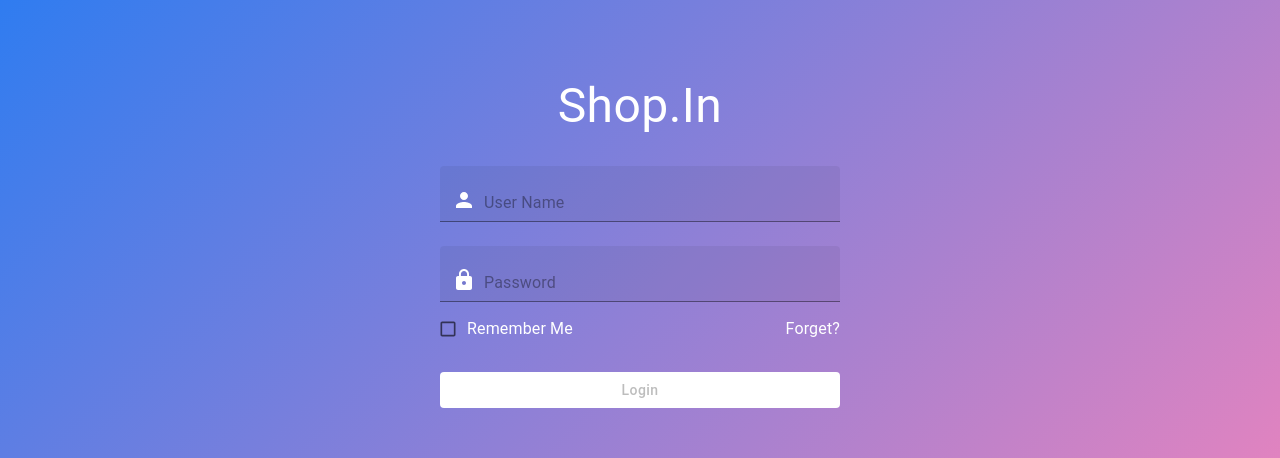
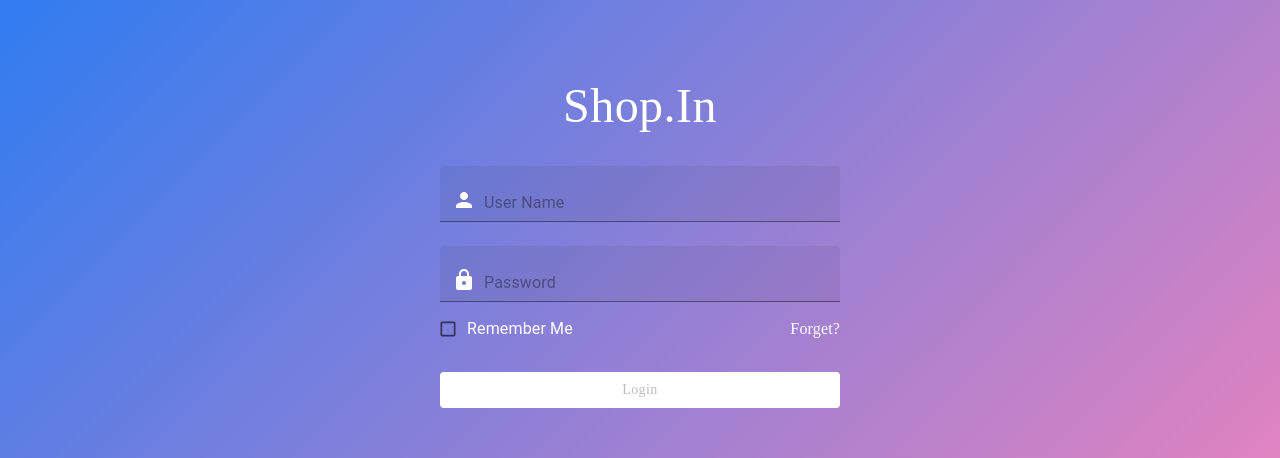
Before and after one commit to kalle2709/Shop.In, a React (Create React App) app: page / in a window 1280 px wide. Shown: the part 161-619 px from the top of the page. Built offline with nearby package versions, Linux system fonts and the light colour scheme.

Commit message:
font change sin login page

```diff
--- a/src/components/Login/Login.css
+++ b/src/components/Login/Login.css
@@ -11,6 +11,7 @@
 .title{
     text-align: center;
     font-size: 3rem!important;
+
 }
 .loginbox{
     width:25rem;
--- a/src/components/Login/Login.tsx
+++ b/src/components/Login/Login.tsx
@@ -23,6 +23,7 @@ const textFieldStyle = {
 
 const checkBoxStyle = {
     color: 'none',
+    fontFamily:'cursive',
           '&.Mui-checked': {
             color: '#f384bb',
         },
@@ -35,8 +36,9 @@ const buttonStyle={
     marginTop:'1.5rem',
     color:'black',
     '&: hover':{
-        background:'white',
-    }
+        background:'#f384bb',
+    },
+    fontFamily:'cursive'
 }
 
 const Login = () => {
@@ -69,7 +71,7 @@ const Login = () => {
     <div className = "loginpage">
             <Box className = "loginbox">
                 <Stack spacing={3}>
-                    <Typography className="title">Shop.In</Typography>
+                    <Typography className="title" sx={{fontFamily:'cursive'}}>Shop.In</Typography>
                     <TextField  placeholder="User Name" variant="filled" sx = {textFieldStyle}
                         onChange={handleUsernameChange}
                         value={userName}
@@ -118,7 +120,7 @@ const Login = () => {
                             label="Remember Me"
 
                             />
-                        <Typography className='forget'>Forget?</Typography>
+                        <Typography className='forget' sx={{fontFamily:'cursive'}}>Forget?</Typography>
                     </Stack>
                     <Button sx={buttonStyle} disabled={isLoginDisabled} onClick = {()=>homepageHandler()}>Login</Button>
             </Box>
```
